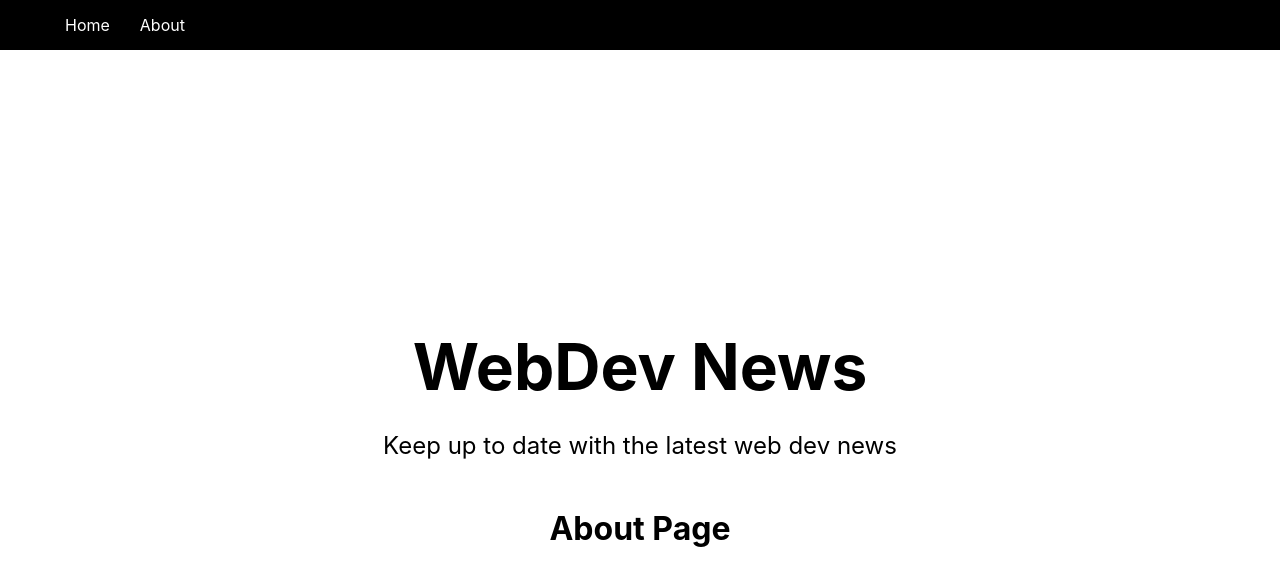
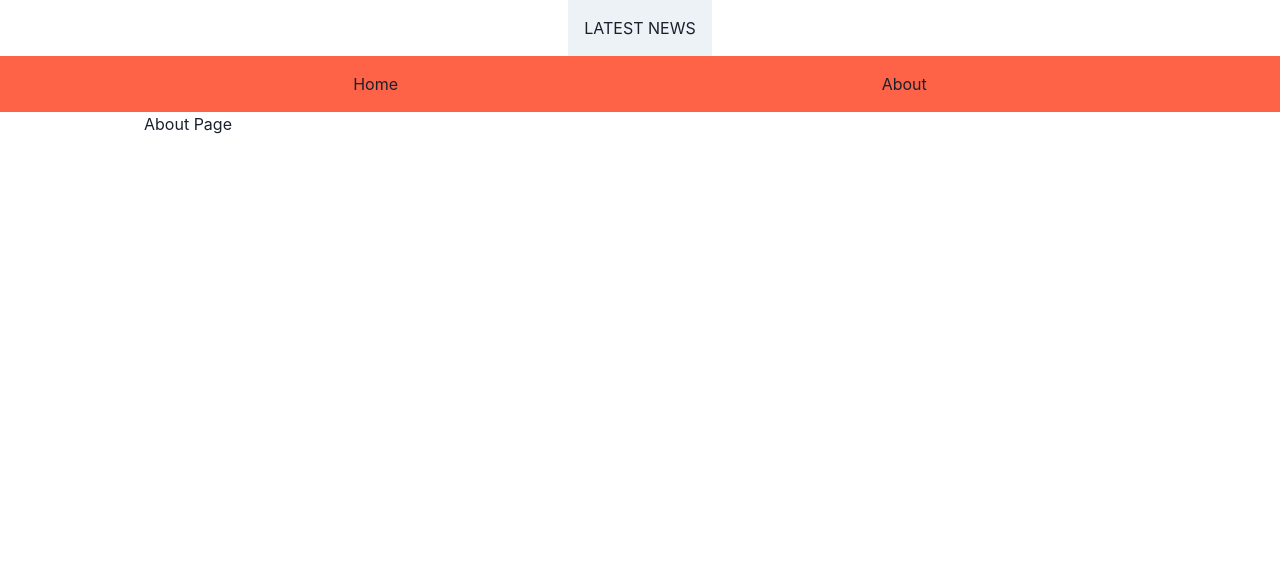
Before and after one commit to Okamon0427/news-app, a Next.js app: page /about in a window 1280 px wide. Shown: the top 586 px of the page. Built offline with nearby package versions, Linux system fonts and the light colour scheme.

Commit message:
prepare navbar

```diff
--- a/components/Header.js
+++ b/components/Header.js
@@ -1,15 +1,12 @@
-import styles from '../styles/Header.module.css';
+import { Box, Container } from "@chakra-ui/react"
 
 const Header = () => {
   return (
-    <div>
-      <h1 className={styles.title}>
-        <span>WebDev</span> News
-      </h1>
-      <p className={styles.description}>
-        Keep up to date with the latest web dev news
-      </p>
-    </div>
+    <Container maxW="container.lg" centerContent>
+      <Box padding="4" bg="gray.100" maxW="3xl">
+        LATEST NEWS
+      </Box>
+    </Container>
   )
 }
 
--- a/components/Layout.js
+++ b/components/Layout.js
@@ -1,19 +1,17 @@
+import { Container } from "@chakra-ui/react"
+import Header from './Header';
 import Nav from './Nav';
 import Meta from './Meta';
-import Header from './Header';
-import styles from '../styles/Layout.module.css';
 
 const Layout = ({ children }) => {
   return (
     <>
       <Meta />
+      <Header />
       <Nav />
-      <div className={styles.container}>
-        <main className={styles.main}>
-          <Header />
-          {children}
-        </main>
-      </div>
+      <Container maxW="container.lg">
+        {children}
+      </Container>
     </>
   )
 }
--- a/components/Nav.js
+++ b/components/Nav.js
@@ -1,18 +1,21 @@
+import { Box, Container, Flex } from "@chakra-ui/react"
 import Link from 'next/link';
-import navStyles from '../styles/Nav.module.css';
 
 const Nav = () => {
   return (
-    <div className={navStyles.nav}>
-      <ul>
-        <li>
-          <Link href='/'>Home</Link>
-        </li>
-        <li>
-          <Link href='/about'>About</Link>
-        </li>
-      </ul>
-    </div>
+    <Box>
+      <Flex p={4} bg="tomato">
+        <Container>
+          <Flex
+            align="center"
+            justify="space-between"
+          >
+            <Link href='/'>Home</Link>
+            <Link href='/about'>About</Link>
+          </Flex>
+        </Container>
+      </Flex>
+    </Box>
   )
 }
 
--- a/package.json
+++ b/package.json
@@ -9,6 +9,10 @@
     "lint": "next lint"
   },
   "dependencies": {
+    "@chakra-ui/react": "^1.6.6",
+    "@emotion/react": "^11.4.1",
+    "@emotion/styled": "^11.3.0",
+    "framer-motion": "^4.1.17",
     "next": "11.0.1",
     "react": "17.0.2",
     "react-dom": "17.0.2"
--- a/pages/_app.js
+++ b/pages/_app.js
@@ -1,11 +1,14 @@
+import { ChakraProvider } from "@chakra-ui/react"
 import Layout from '../components/Layout';
 import '../styles/globals.css'
 
 function MyApp({ Component, pageProps }) {
   return (
-    <Layout>
-      <Component {...pageProps} />
-    </Layout>
+    <ChakraProvider>
+      <Layout>
+        <Component {...pageProps} />
+      </Layout>
+    </ChakraProvider>
   )
 }
 
--- a/styles/Header.module.css
+++ /dev/null
@@ -1,26 +0,0 @@
-.title a {
-  color: #0070f3;
-  text-decoration: none;
-}
-
-.title a:hover,
-.title a:focus,
-.title a:active {
-  text-decoration: underline;
-}
-
-.title {
-  margin: 0;
-  line-height: 1.15;
-  font-size: 4rem;
-}
-
-.title,
-.description {
-  text-align: center;
-}
-
-.description {
-  line-height: 1.5;
-  font-size: 1.5rem;
-}
--- a/styles/Layout.module.css
+++ /dev/null
@@ -1,18 +0,0 @@
-.container {
-  min-height: 100vh;
-  padding: 0 0.5rem;
-  display: flex;
-  flex-direction: column;
-  justify-content: center;
-  align-items: center;
-  height: 100vh;
-}
-
-.main {
-  padding: 5rem 0;
-  flex: 1;
-  display: flex;
-  flex-direction: column;
-  justify-content: center;
-  align-items: center;
-}
--- a/styles/Nav.module.css
+++ /dev/null
@@ -1,20 +0,0 @@
-.nav {
-  height: 50px;
-  padding: 10px;
-  background: #000;
-  color: #fff;
-  display: flex;
-  align-items: center;
-  justify-content: flex-start;
-}
-
-.nav ul {
-  display: flex;
-  justify-content: center;
-  align-items: center;
-  list-style: none;
-}
-
-.nav ul li a {
-  margin: 5px 15px;
-}
```
Also changed, not shown: pages/index.js (line endings or trailing spaces), 2 other files (tests, documents, lock files or other folders).
